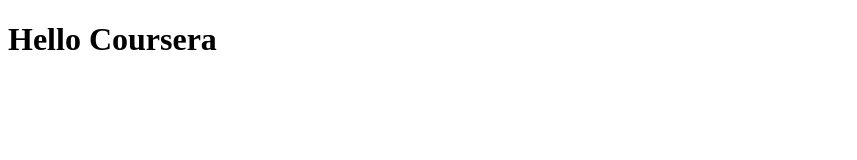
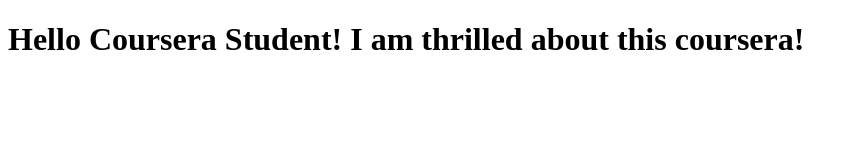
Before and after one commit to kritsanasak/coursera-test, a plain HTML site: page index.html in a window 1280 px wide. Shown: the whole page, without its empty margins (0-857 px from the left). Drawn offline with Linux system fonts and the light colour scheme.

Commit message:
Next version of web file

```diff
--- a/index.html
+++ b/index.html
@@ -5,6 +5,6 @@
     <title>Hello Coursera</title>
   </head>
   <body>
-    <h1>Hello Coursera</h1>
+    <h1>Hello Coursera Student! I am thrilled about this coursera!</h1>
   </body>
 </html>
```
